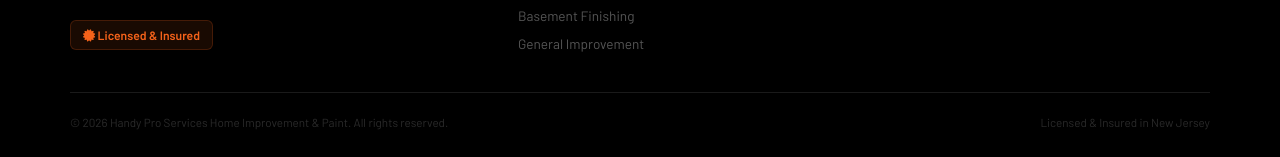
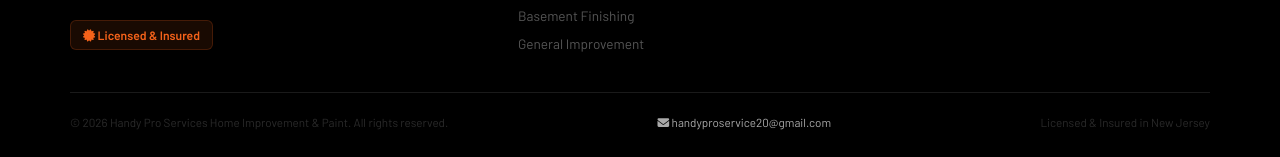
Before and after one commit to handyproservice20-dotcom/home-improvement-pros, a plain HTML site: page index.html in a window 1280 px wide. Shown: the part 4445-4602 px from the top of the page. Drawn offline with nearby package versions, Linux system fonts and the light colour scheme; a web font is replaced by a local one.

Commit message:
Update index.html

```diff
--- a/index.html
+++ b/index.html
@@ -963,6 +963,7 @@ footer{background:#000;color:#888;padding:60px 40px 28px;border-top:1px solid #1
     </div>
     <div class="footer-bottom">
       <span>© 2026 Handy Pro Services Home Improvement &amp; Paint. All rights reserved.</span>
+      <span><a href="mailto:handyproservice20@gmail.com" style="color:#aaa;text-decoration:none"><i class="fa fa-envelope"></i> handyproservice20@gmail.com</a></span>
       <span>Licensed &amp; Insured in New Jersey</span>
     </div>
   </div>
```
